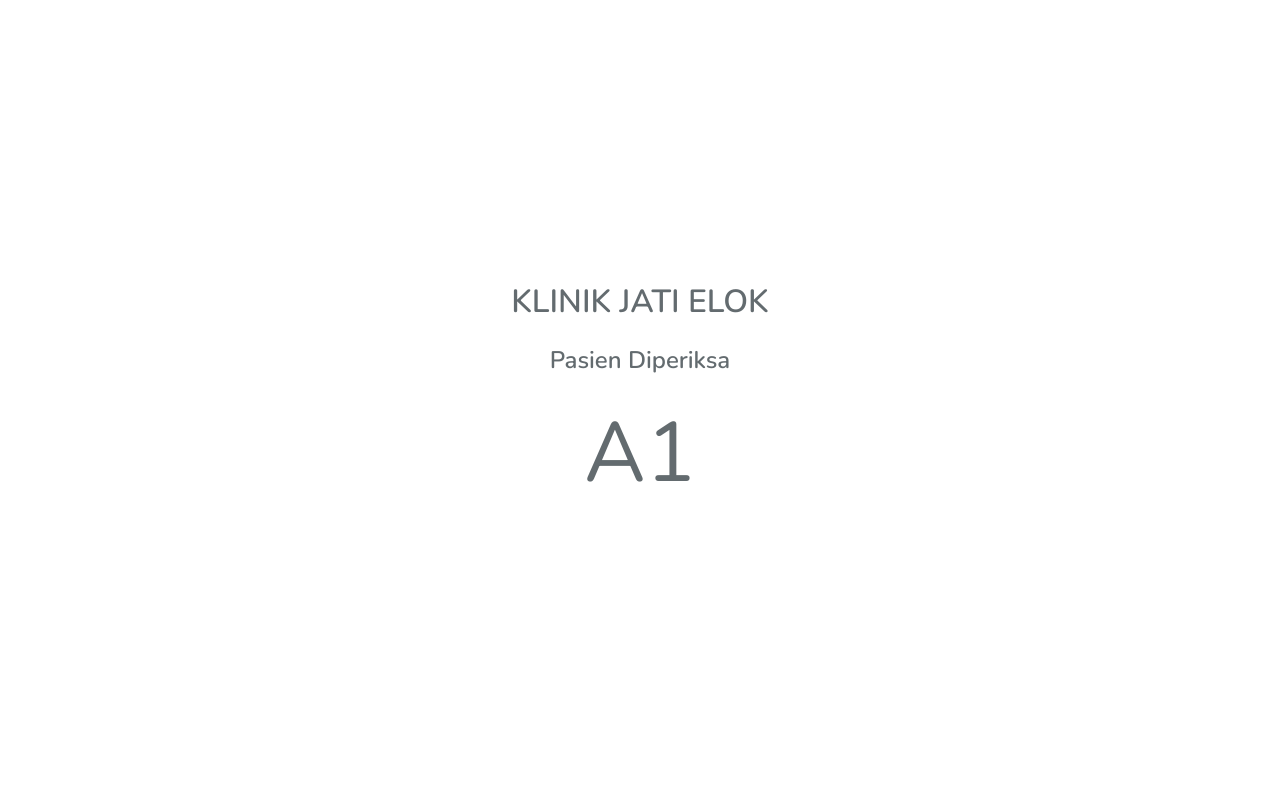
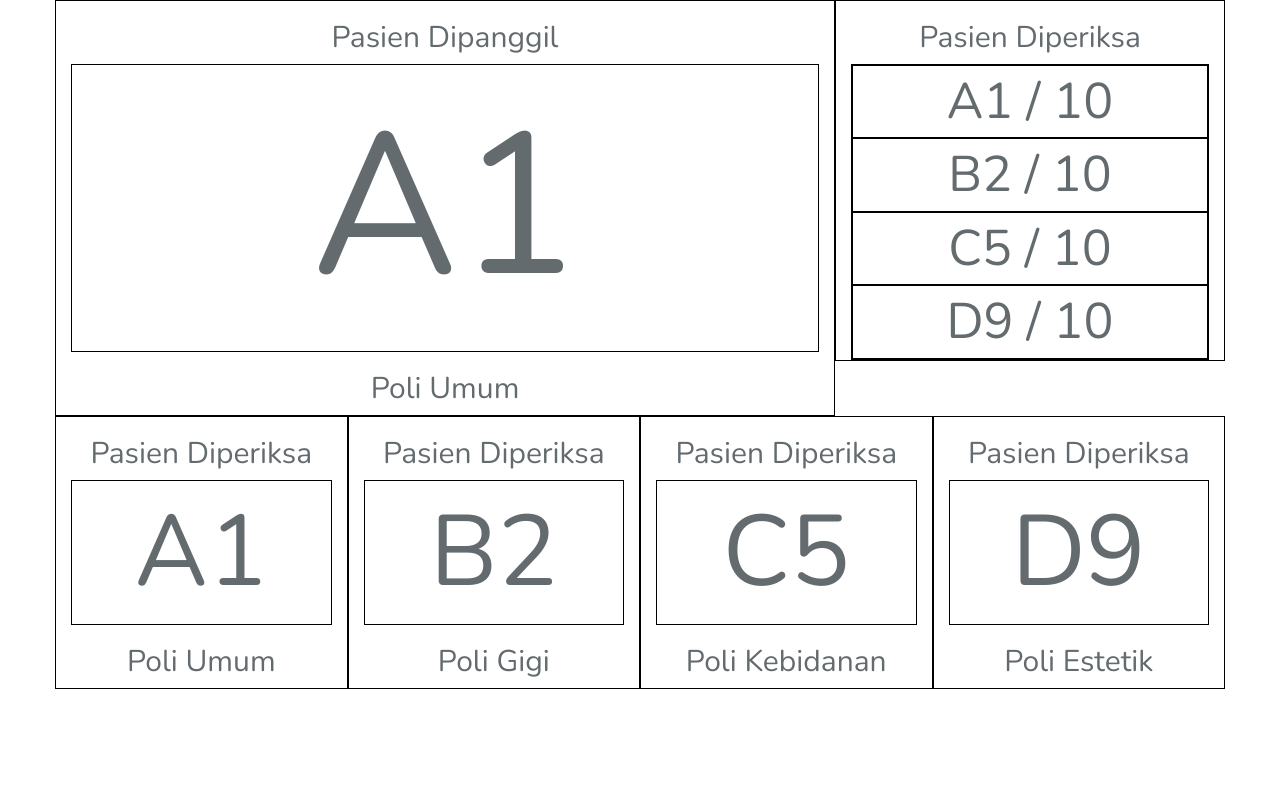
Before and after one commit to YogaHadiN/pasien, a Laravel app: page /antrianperiksa/monitor in a window 1280 px wide. Run offline with Laravel 8, Linux system fonts and the light colour scheme; some libraries are stand-ins or nearby versions.

Commit message:
desain monitor

```diff
--- a/resources/views/monitor.blade.php
+++ b/resources/views/monitor.blade.php
@@ -1,16 +1,19 @@
 <!DOCTYPE html>
-<html lang="{{ str_replace('_', '-', app()->getLocale()) }}">
+<html lang="en">
+
 <head>
+
   <meta charset="utf-8">
-        <meta name="viewport" content="width=device-width, initial-scale=1">
+  <meta name="viewport" content="width=device-width, initial-scale=1, shrink-to-fit=no">
+  <meta name="description" content="">
+  <meta name="author" content="">
 
-        <title>Laravel</title>
+  <title>Bare - Start Bootstrap Template</title>
 
-        <!-- Fonts -->
+  <!-- Bootstrap core CSS -->
+<link href="https://cdnjs.cloudflare.com/ajax/libs/twitter-bootstrap/3.4.1/css/bootstrap.min.css" rel="stylesheet">
 <link href="https://fonts.googleapis.com/css?family=Nunito:200,600" rel="stylesheet">
-
-        <!-- Styles -->
-        <style>
+<style type="text/css" media="all">
 	html, body {
 		background-color: #fff;
 		color: #636b6f;
@@ -19,64 +22,75 @@
 		height: 100vh;
 		margin: 0;
 	}
-
-            .full-height {
-                height: 100vh;
+	.row div{
+		border: 1px solid black;
 	}
-
-            .flex-center {
-                align-items: center;
-                display: flex;
-                justify-content: center;
+	.superbig{
+		font-size: 200px;
+		padding : 100 50 !important;
 	}
-
-            .position-ref {
-                position: relative;
+	.big{
+		font-size: 100px;
+		padding : 100 50 !important;
 	}
-
-            .top-right {
-                position: absolute;
-                right: 10px;
-                top: 18px;
-            }
-
-            .content {
-                text-align: center;
-            }
-
-            .title {
-                font-size: 84px;
-            }
-
-            .links > a {
-                color: #636b6f;
-                padding: 0 25px;
-                font-size: 13px;
-                font-weight: 600;
-                letter-spacing: .1rem;
-                text-decoration: none;
-                text-transform: uppercase;
-            }
-
-            .m-b-md {
-                margin-bottom: 30px;
+	.list {
+		font-size : 50px;
 	}
 </style>
+
 </head>
+
 <body>
-        <div class="flex-center position-ref full-height">
-            <div class="content">
-				<h1>KLINIK JATI ELOK</h1>
+  <!-- Page Content -->
+  <div class="container">
+    <div class="row text-center">
+      <div class="col-lg-8">
+		<h2>Pasien Dipanggil</h2>
+			<div id="nomor_antrian" class="superbig">A1</div>
+		<h2>Poli Umum</h2>
+      </div>
+		<div class="col-lg-4">
 			<h2>Pasien Diperiksa</h2>
-                <div id="nomor_antrian" class="title m-b-md">{{ $antrian }}</div>
-				{{-- <h1>Untuk melaporkan kesalahan : </h1> --}}
-				{{-- <h1> <a href="http://bit.ly/39WV083"> Klik Disini</a>  </h1> --}}
+			<div class="">
+				<div class="list">A1 / 10</div>
+				<div class="list">B2 / 10</div>
+				<div class="list">C5 / 10</div>
+				<div class="list">D9 / 10</div>
 			</div>
       </div>
+    </div>
+	<div class="row text-center">
+		<div class="col-xs-12 col-sm-3 col-md-3 col-lg-3">
+			<h2>Pasien Diperiksa</h2>
+				<div id="nomor_antrian" class="big">A1</div>
+			<h2>Poli Umum</h2>
+		</div>
+		<div class="col-xs-12 col-sm-3 col-md-3 col-lg-3">
+			<h2>Pasien Diperiksa</h2>
+				<div id="nomor_antrian" class="big">B2</div>
+			<h2>Poli Gigi</h2>
+
+		</div>
+		<div class="col-xs-12 col-sm-3 col-md-3 col-lg-3">
+			<h2>Pasien Diperiksa</h2>
+				<div id="nomor_antrian" class="big">C5</div>
+			<h2>Poli Kebidanan</h2>
+
+		</div>
+		<div class="col-xs-12 col-sm-3 col-md-3 col-lg-3">
+			<h2>Pasien Diperiksa</h2>
+				<div id="nomor_antrian" class="big">D9</div>
+			<h2>Poli Estetik</h2>
+
+		</div>
+	</div>
+  </div>
+
+  <!-- Bootstrap core JavaScript -->
 <script src="https://ajax.googleapis.com/ajax/libs/jquery/3.4.1/jquery.min.js"></script>
+<script src="https://cdnjs.cloudflare.com/ajax/libs/twitter-bootstrap/3.4.1/js/bootstrap.min.js"></script>
 <script src="https://js.pusher.com/5.1/pusher.min.js"></script>
 <script>
-
 	// Enable pusher logging - don't include this in production
 	Pusher.logToConsole = true;
 
@@ -89,5 +103,7 @@
 		$('#nomor_antrian').html(data.text);
 	});
 </script>
+
 </body>
+
 </html>
```
Also changed, not shown: 2 other files. Lines whose indentation alone changed are shown as unchanged.
